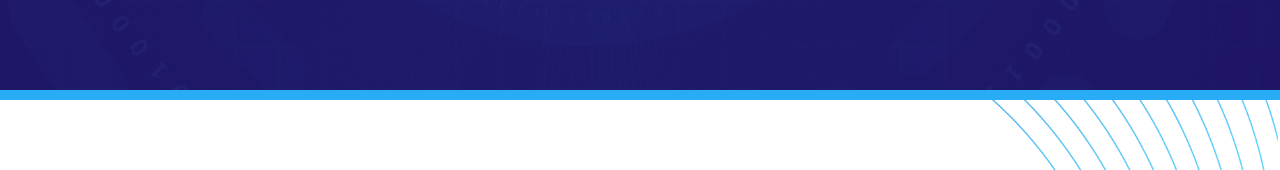
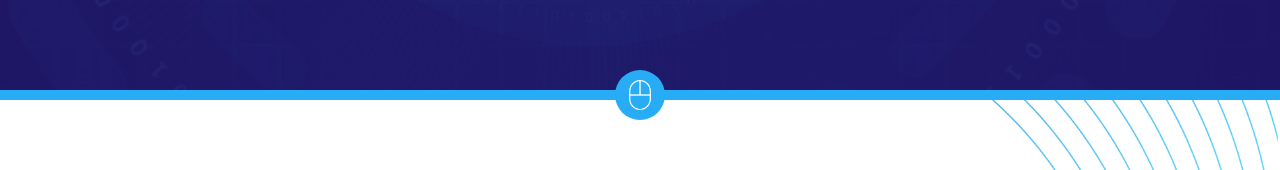
Before and after one commit to soniakshay/Bonega, a plain HTML site: page index.html in a window 1280 px wide. Shown: the part 710-880 px from the top of the page. Drawn offline with nearby package versions, Linux system fonts and the light colour scheme.

Commit message:
#changes done  design chnages
#changes done  design chnages

```diff
--- a/css/style.css
+++ b/css/style.css
@@ -1,6 +1,7 @@
 html , body {
     padding: 0px;
     margin: 0px;
+    scroll-behavior: smooth;
 }
 
 
@@ -20,6 +21,19 @@ html , body {
     height:100%;
 }
 
+.first section .mouse-icon-wrapper {
+    height: 30px;
+    width: 30px;
+    background: #28ACF6;
+    padding: 10px;
+    border-radius: 50%;
+    margin: -20px auto;
+    cursor: pointer;
+}
+.first section .mouse-icon-wrapper img {
+    height: 100%;
+    width: 100%;
+}
 .first section .text-overlay-container .title {
     font-size: 45px;
     font-weight: 600;
--- a/index.html
+++ b/index.html
@@ -110,12 +110,18 @@
                             </div>
                         </div>
                     </div>
+                    <a  href="#second">
+                    <div class="mouse-icon-wrapper">
+                            <img src="assets/image/mouse-icon.png">
+                    </div>
+                    </a>
+
+                </section>
 
 
-                </section>
-                </div>
+            </div>
 
-            <div class="second">
+            <div id="second" class="second">
                     <div class="circle-vector">
                         <div class="circle"></div>
                         <img src="assets/image/s2.png">
```
Also changed, not shown: assets/image/mouse-icon.png (added).
